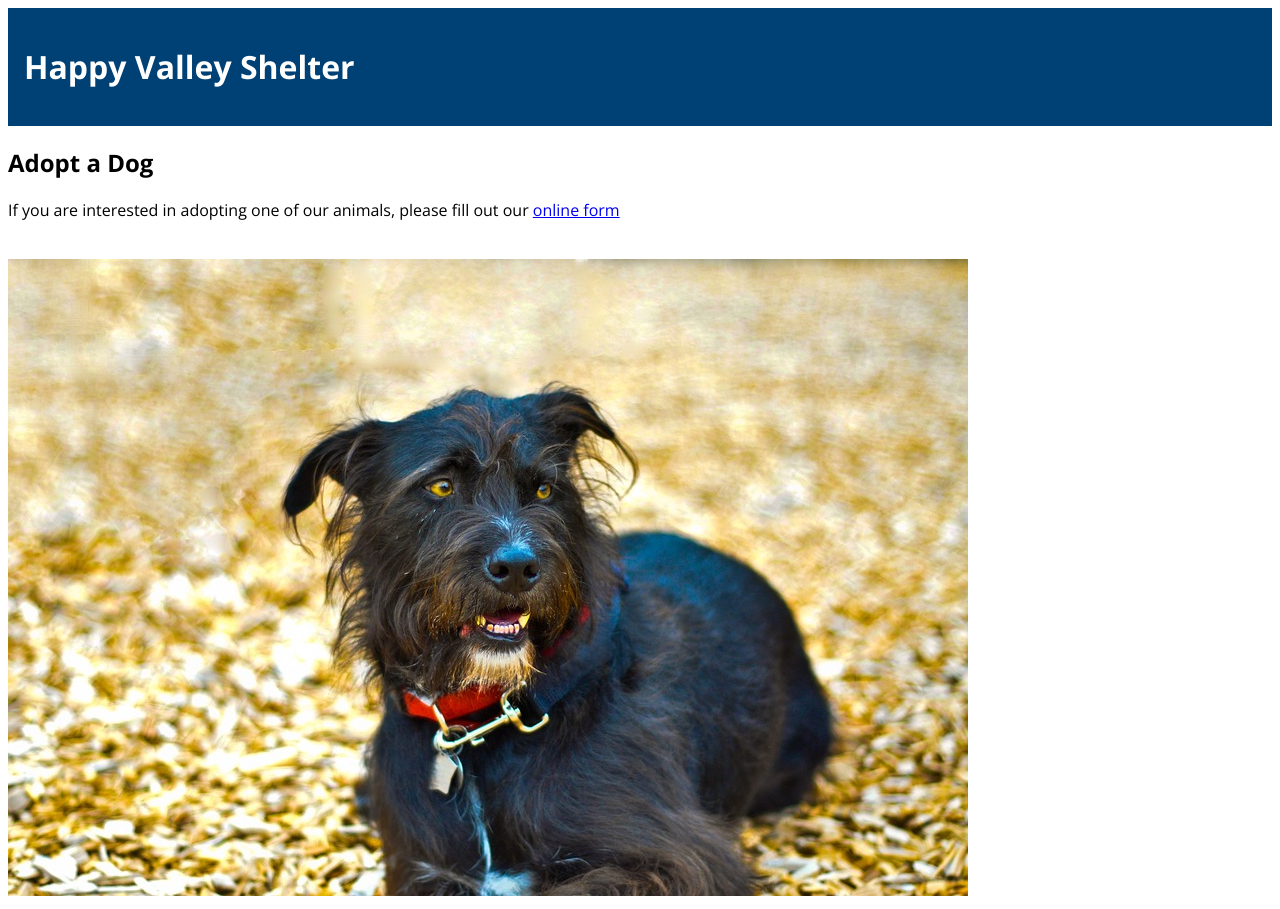
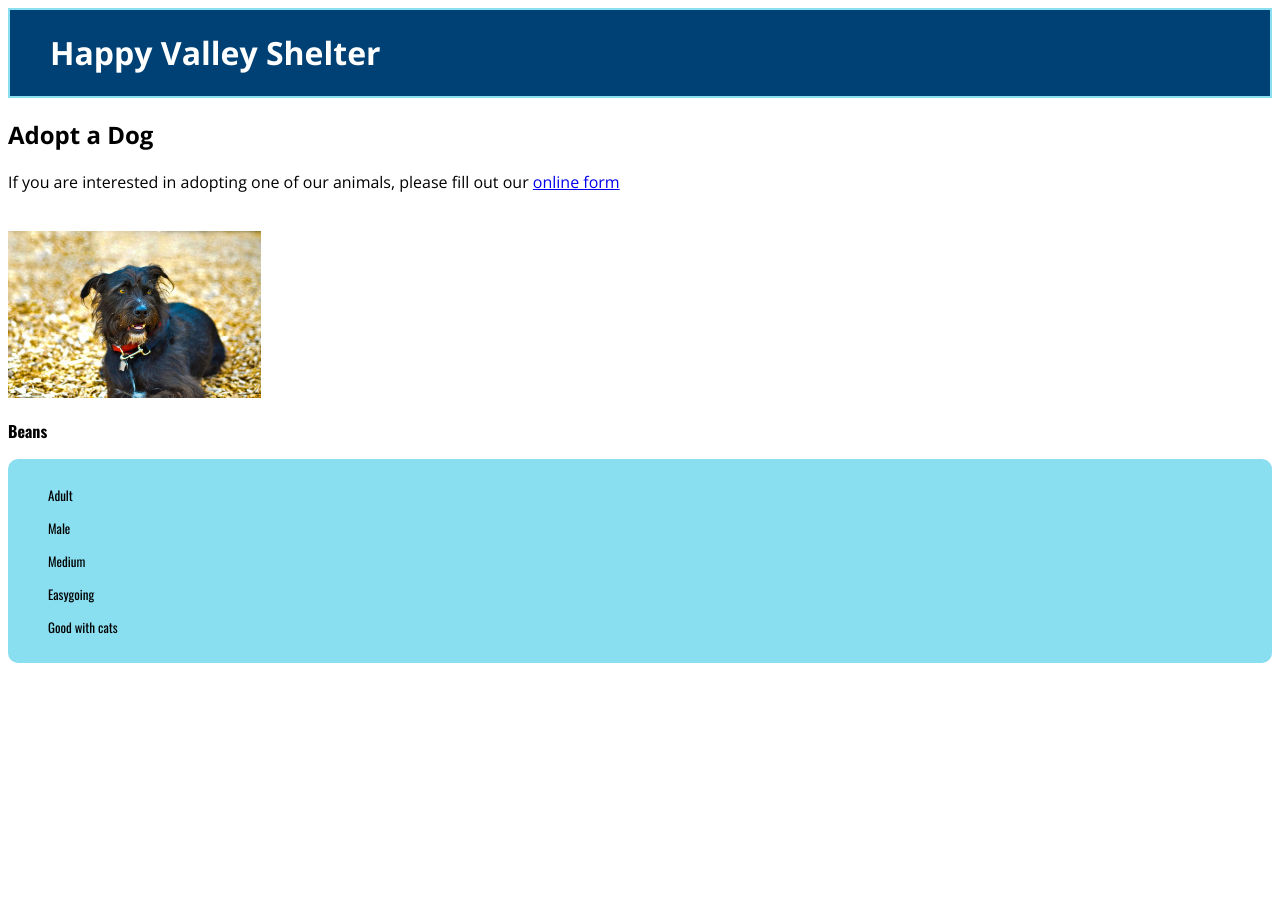
Before and after one commit to Momentum-Team-11/dog-adoption-canoay, a plain HTML site: page index.html in a window 1280 px wide. After the commit the page ends 800 px from the top, so only its background shows below. Drawn offline with nearby package versions, Linux system fonts and the light colour scheme.

Commit message:
update 3

```diff
--- a/index.html
+++ b/index.html
@@ -15,10 +15,23 @@
     <header>
         <h1 >Happy Valley Shelter</h1>
         </header>
-    <h2>Adopt a Dog</h2>
-    <p>If you are interested in adopting one of our animals, please fill out our <a href="#">online form</a></p>
+    <div class="title">
+    <h2>Adopt a Dog</h2></div>
+        <p>If you are interested in adopting one of our animals, please fill out our <a href="#">online form</a></p>
     <br>
-    <img src="starter_files/images/beans.jpg" alt="Image of Beans the dog">
+    <div class="container">
+         <img src="starter_files/images/beans.jpg" alt="Image of Beans the dog">
+             <strong><p>Beans</p></strong>
+    <div class="traits">
+        <ul>
+            <p>Adult</p>
+            <p>Male</p>
+            <p>Medium</p>
+            <p>Easygoing</p>
+            <p>Good with cats</p>
+        </ul>
+    </div>
+    </div>
 
 </body>
 </html>
--- a/stylesheet.css
+++ b/stylesheet.css
@@ -5,6 +5,27 @@ body {
 Header {
     color: white;
     background-color: #004175;
-    border: 19px #89deef;
-    padding: 1rem;
+    background-size: cover;
+    padding: 1rem 1;
+    border: 2px solid #89deef;
+    text-indent: 40px;
     }
+
+ img {
+        width: 20%;
+        height: auto;
+    }
+
+.container {
+    flex-direction: flex;
+    font-family: "Oswald";
+    text-align: ;
+}
+
+.traits {
+    font-size: 13px;
+    background-color: #89deef;
+    border:10px ;
+    display:flex;
+    border-radius: 10px;
+}
```
